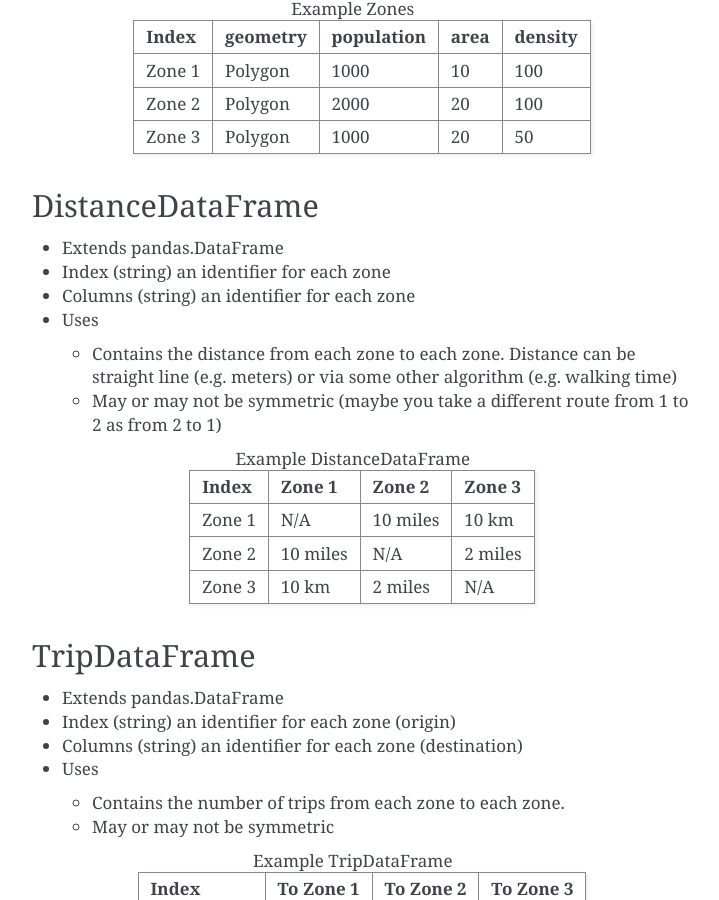
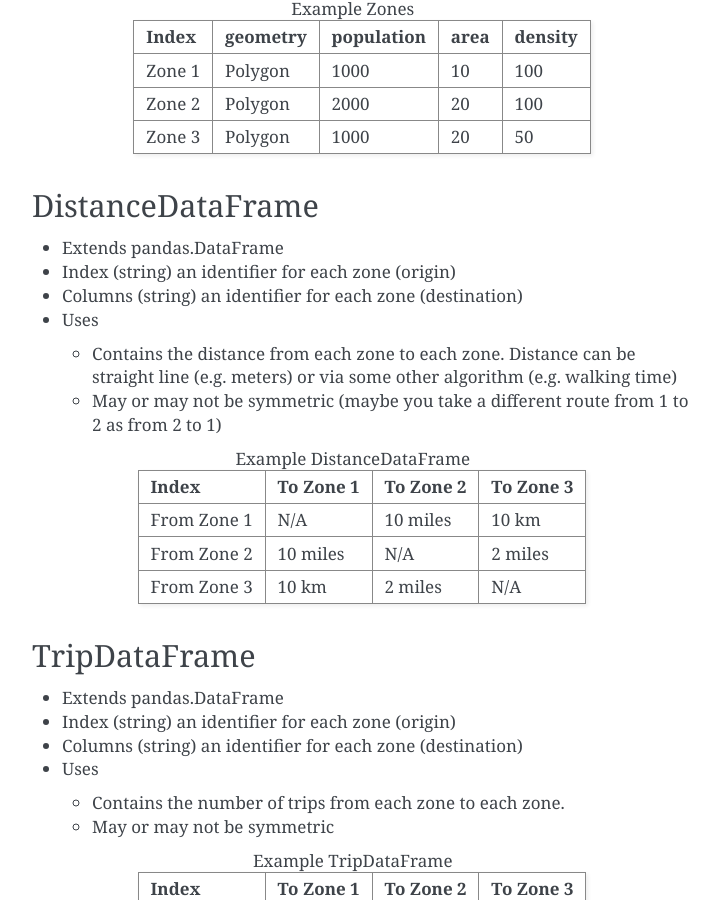
Before and after one commit to davidbailey/dpd, a Sphinx documentation site: the page built from docs/modeling_classes.rst, in a window 1280 px wide and 900 px high, scrolled down 544 px. Shown: the whole window, without its empty margins (388-1107 px from the left). Built offline with Sphinx 7.4.7, drawn with Linux system fonts in a browser that asks for light colours; pages that are not in the unit, such as notebooks, are missing from menus; the version number is read from the project's files by our own code.

Commit message:
Update modeling_classes.rst

```diff
--- a/docs/modeling_classes.rst
+++ b/docs/modeling_classes.rst
@@ -30,19 +30,19 @@ DistanceDataFrame
 -----------
 
 * Extends pandas.DataFrame
-* Index (string) an identifier for each zone
-* Columns (string) an identifier for each zone
+* Index (string) an identifier for each zone (origin)
+* Columns (string) an identifier for each zone (destination)
 * Uses
 
   * Contains the distance from each zone to each zone. Distance can be straight line (e.g. meters) or via some other algorithm (e.g. walking time)
   * May or may not be symmetric (maybe you take a different route from 1 to 2 as from 2 to 1)
 
 .. csv-table:: Example DistanceDataFrame
-   :header: "Index", "Zone 1", "Zone 2", "Zone 3"
+   :header: "Index", "To Zone 1", "To Zone 2", "To Zone 3"
 
-   "Zone 1", "N/A", "10 miles", "10 km"
-   "Zone 2", "10 miles", "N/A", "2 miles"
-   "Zone 3", "10 km", "2 miles", "N/A"
+   "From Zone 1", "N/A", "10 miles", "10 km"
+   "From Zone 2", "10 miles", "N/A", "2 miles"
+   "From Zone 3", "10 km", "2 miles", "N/A"
 
 TripDataFrame
 -----------
```
